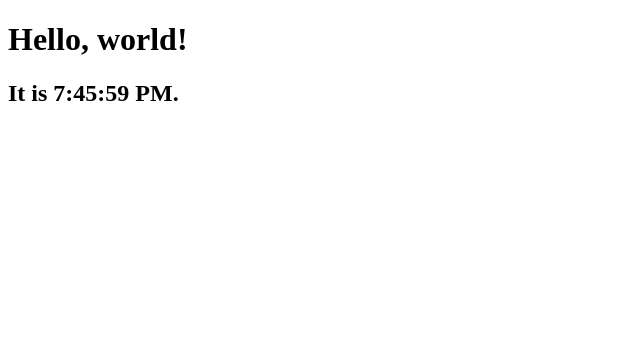
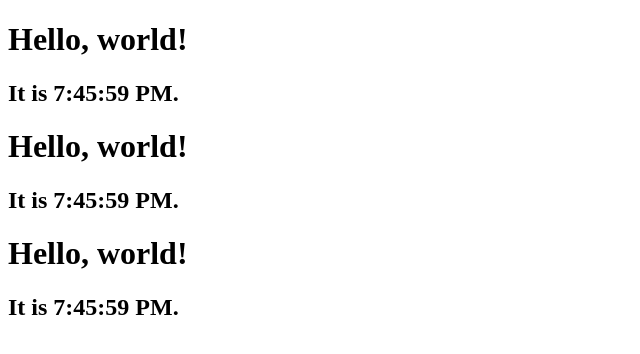
Before and after one commit to tiesmaster/learn-react, a React (Create React App) app in the folder 3-react-getting-started/: page / in a window 1280 px wide. Shown: the top 354 px of the page, without its empty margins (0-640 px from the left). Built offline with nearby package versions, Linux system fonts and the light colour scheme.

Commit message:
3: Finish "State and Lifecycle".

```diff
--- a/3-react-getting-started/src/index.tsx
+++ b/3-react-getting-started/src/index.tsx
@@ -35,7 +35,17 @@ class Clock extends React.Component<{}, ClockProps> {
   }
 }
 
+function App() {
+  return (
+    <div>
+      <Clock />
+      <Clock />
+      <Clock />
+    </div>
+  );
+}
+
 ReactDOM.render(
-  <Clock />,
+  <App />,
   document.getElementById('root')
 );
```
Also changed, not shown: 1 other file (tests, documents, lock files or other folders).
